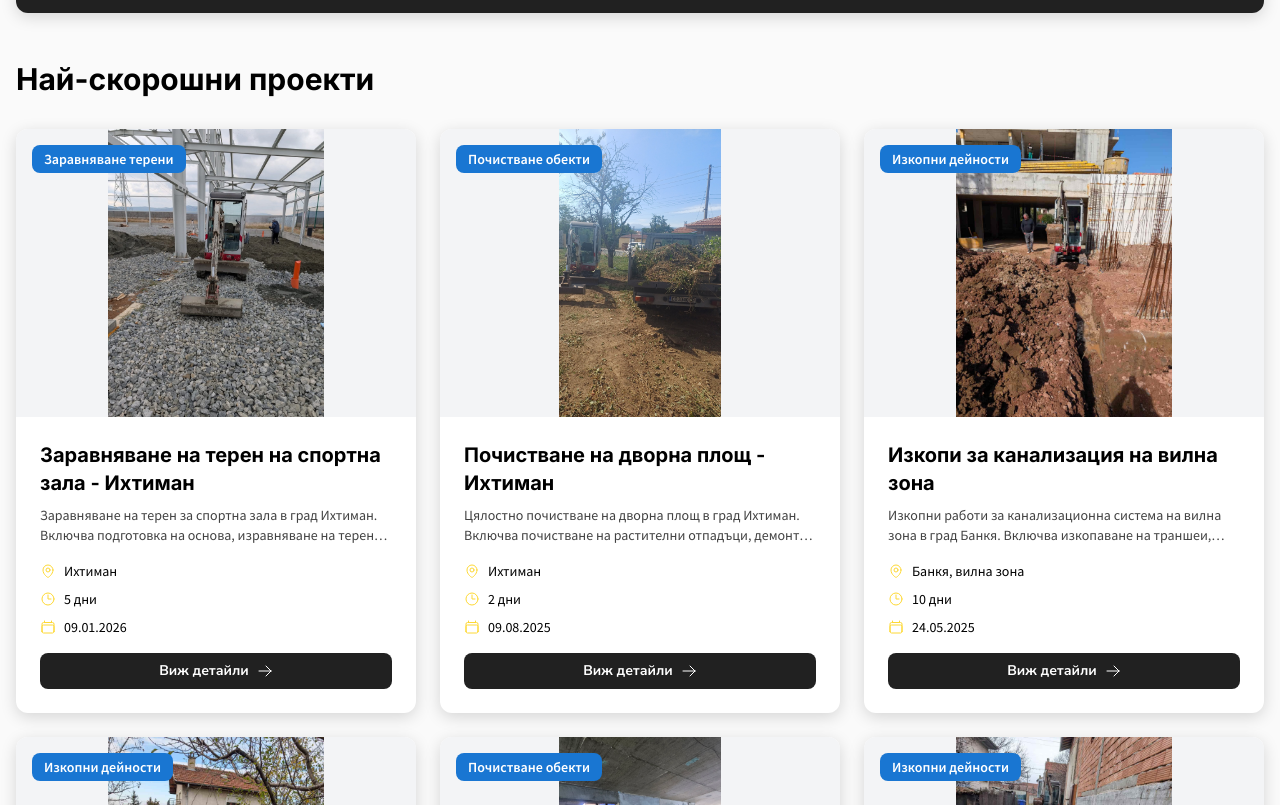
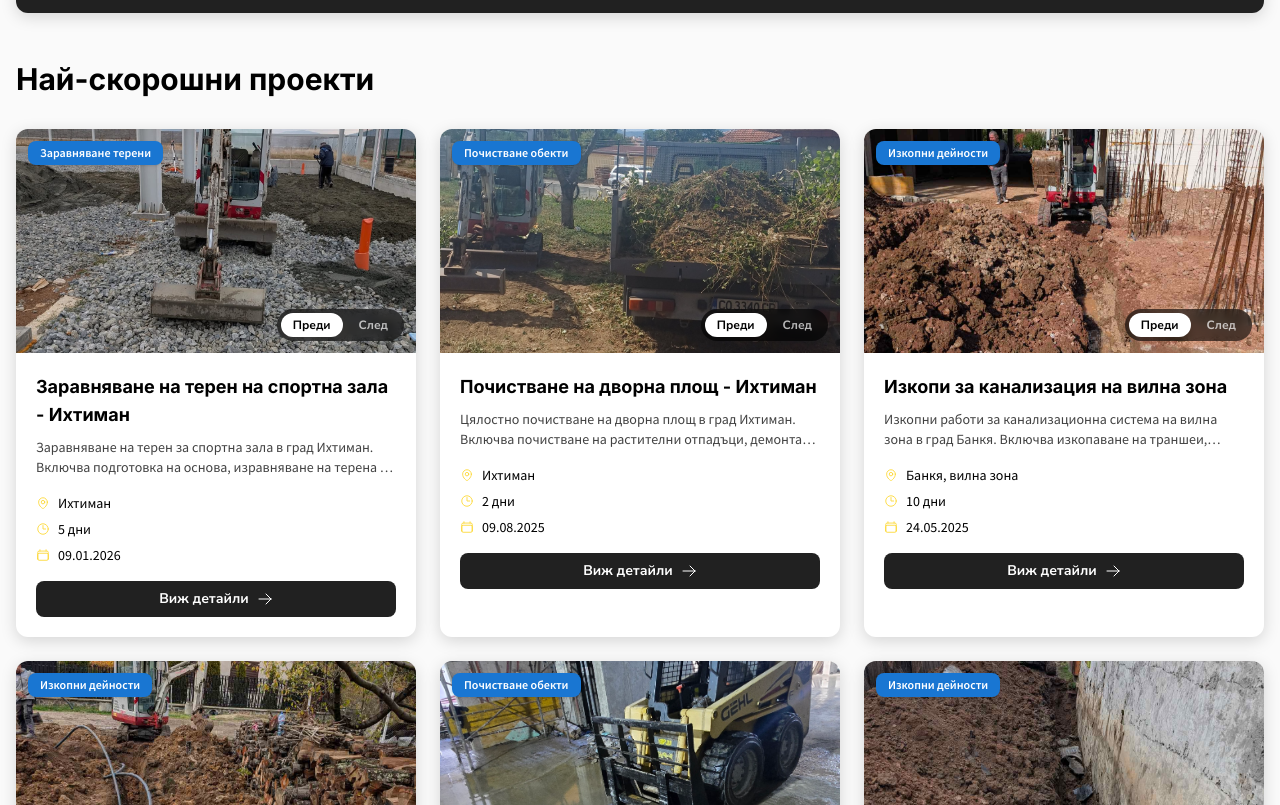
Before and after one commit to dmitkov39/DDconstruction, a Next.js app: page /projects-portfolio in a window 1280 px wide. Shown: the part 475-1280 px from the top of the page. Built offline with nearby package versions, Linux system fonts and the light colour scheme.

Commit message:
Update ProjectCard.tsx

```diff
--- a/src/app/projects-portfolio/components/ProjectCard.tsx
+++ b/src/app/projects-portfolio/components/ProjectCard.tsx
@@ -26,22 +26,47 @@ const ProjectCard = ({ project, onViewDetails }: ProjectCardProps) => {
 
   return (
     <div className="bg-card rounded-lg shadow-md overflow-hidden hover:shadow-lg transition-shadow duration-300">
-      <div className="relative h-72 overflow-hidden group">
-        <div className="relative w-full h-full">
-          <AppImage
-            src={showAfter ? project.afterImage : project.beforeImage}
-            alt={showAfter ? project.afterAlt : project.beforeAlt}
-            className="w-full h-full object-contain bg-gray-100 transition-opacity duration-500"
-          />
+      {/* Image with Before/After toggle */}
+      <div className="relative h-56 overflow-hidden group">
+        <AppImage
+          src={showAfter ? project.afterImage : project.beforeImage}
+          alt={showAfter ? project.afterAlt : project.beforeAlt}
+          className="w-full h-full object-cover transition-opacity duration-500"
+        />
+
+        {/* Category badge */}
+        <div className="absolute top-3 left-3 bg-primary text-primary-foreground px-3 py-1 rounded-md text-xs font-bold shadow">
+          {project.category}
         </div>
 
-        <div className="absolute top-4 left-4 bg-primary text-primary-foreground px-3 py-1 rounded-md text-sm font-bold">
-          {project.category}
+        {/* Before/After toggle */}
+        <div className="absolute bottom-3 right-3 flex items-center bg-black/60 backdrop-blur-sm rounded-full p-1 gap-1">
+          <button
+            onClick={() => setShowAfter(false)}
+            className={`px-3 py-1 rounded-full text-xs font-bold transition-all duration-200 ${
+              !showAfter
+                ? 'bg-white text-black'
+                : 'text-white/70 hover:text-white'
+            }`}
+          >
+            Преди
+          </button>
+          <button
+            onClick={() => setShowAfter(true)}
+            className={`px-3 py-1 rounded-full text-xs font-bold transition-all duration-200 ${
+              showAfter
+                ? 'bg-primary text-primary-foreground'
+                : 'text-white/70 hover:text-white'
+            }`}
+          >
+            След
+          </button>
         </div>
       </div>
 
-      <div className="p-6">
-        <h3 className="text-xl font-heading font-bold text-foreground mb-2">
+      {/* Content */}
+      <div className="p-5">
+        <h3 className="text-lg font-heading font-bold text-foreground mb-2 line-clamp-2">
           {project.title}
         </h3>
 
@@ -49,19 +74,17 @@ const ProjectCard = ({ project, onViewDetails }: ProjectCardProps) => {
           {project.description}
         </p>
 
-        <div className="space-y-2 mb-4">
+        <div className="space-y-1.5 mb-4">
           <div className="flex items-center space-x-2 text-sm">
-            <Icon name="MapPinIcon" size={16} className="text-accent" />
+            <Icon name="MapPinIcon" size={14} className="text-accent flex-shrink-0" />
             <span className="text-foreground">{project.location}</span>
           </div>
-
           <div className="flex items-center space-x-2 text-sm">
-            <Icon name="ClockIcon" size={16} className="text-accent" />
+            <Icon name="ClockIcon" size={14} className="text-accent flex-shrink-0" />
             <span className="text-foreground">{project.duration}</span>
           </div>
-
           <div className="flex items-center space-x-2 text-sm">
-            <Icon name="CalendarIcon" size={16} className="text-accent" />
+            <Icon name="CalendarIcon" size={14} className="text-accent flex-shrink-0" />
             <span className="text-foreground">{project.completionDate}</span>
           </div>
         </div>
```
